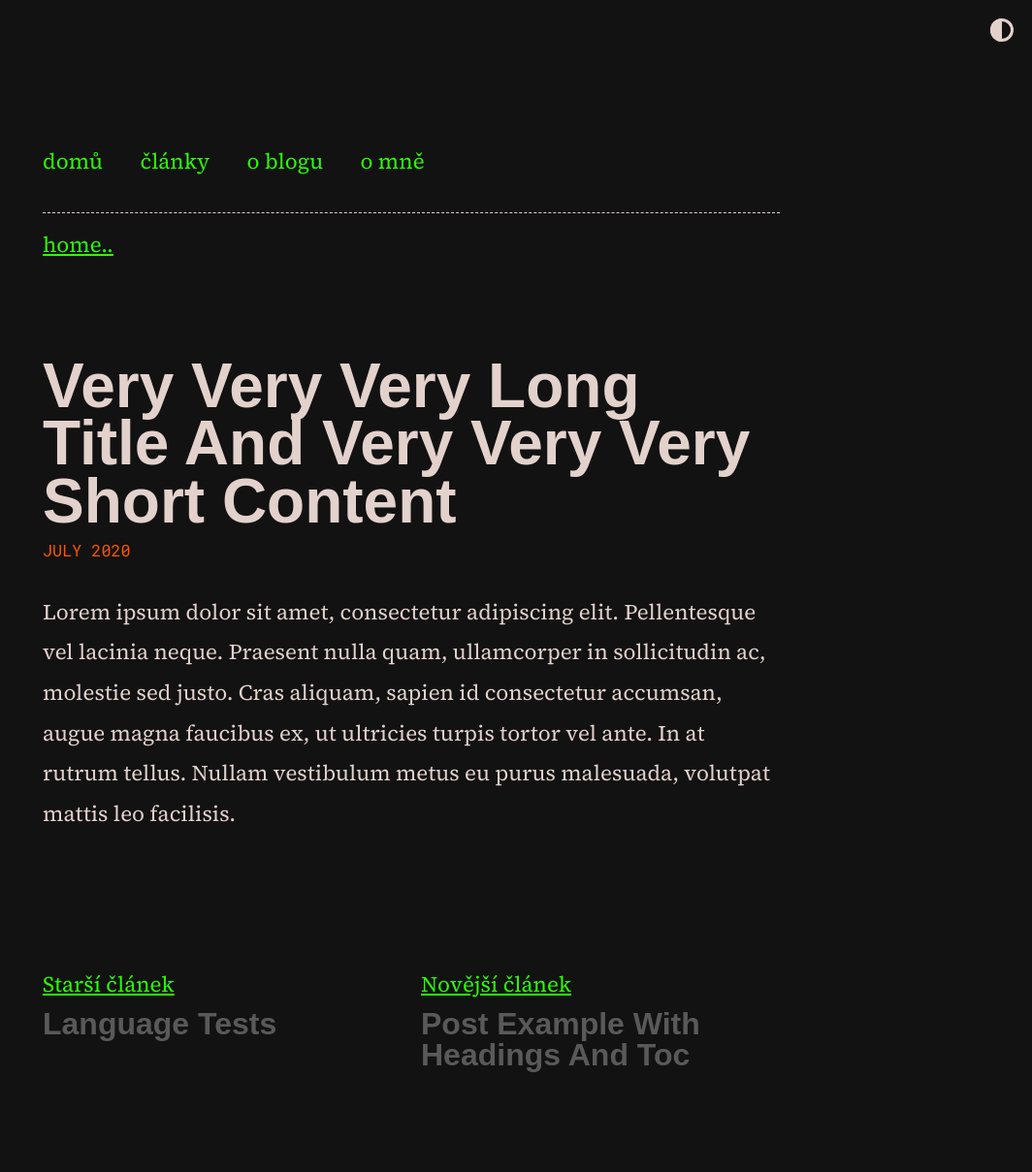
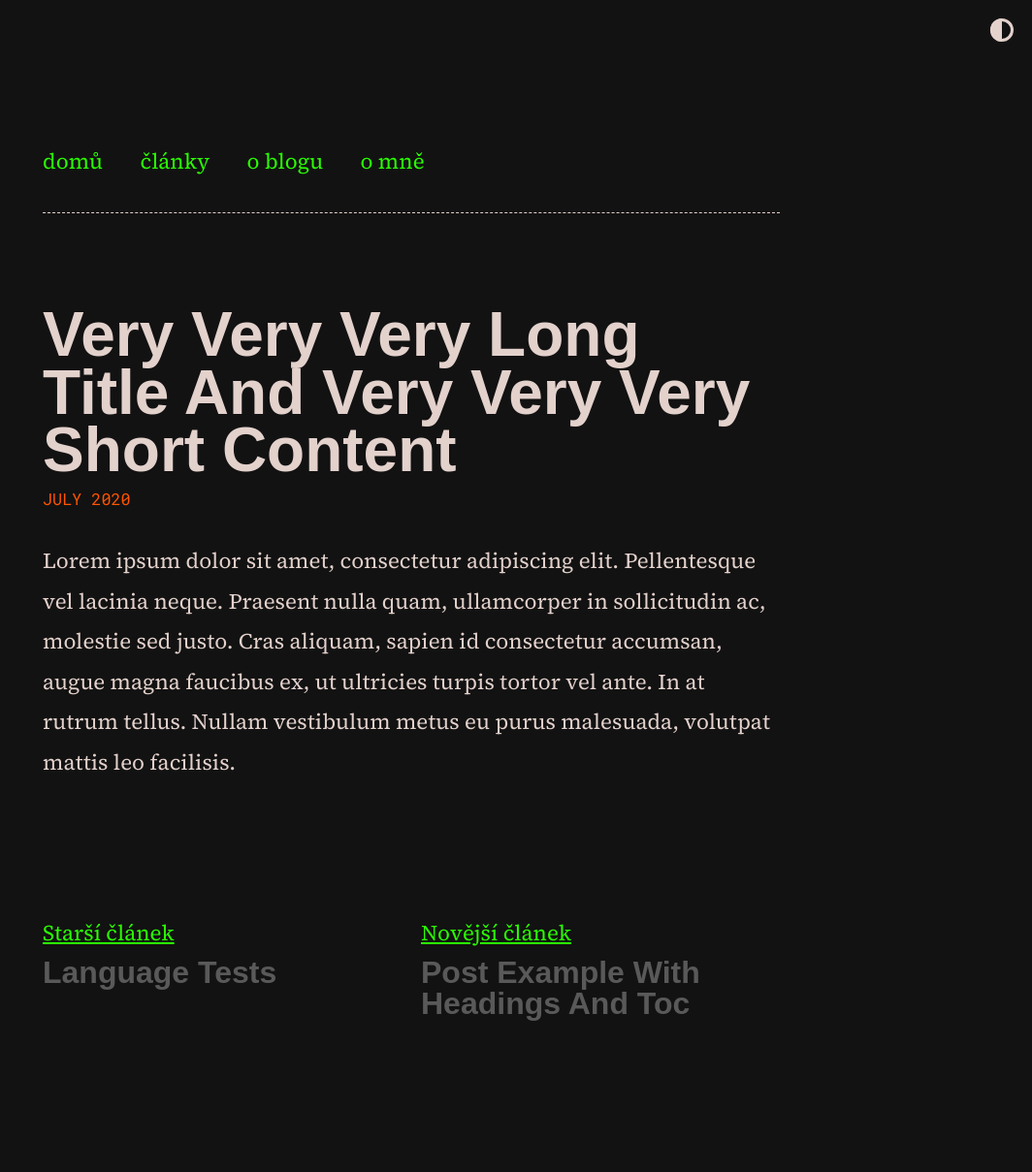
Before and after one commit to scherrer-txt/bts, a Jekyll site: the page built from _posts/2020-07-08-very-very-very-long-title-and-very-very-very-short-content.md, in a window 1280 px wide. Shown: the whole page at 97% size, without its empty margins (216-1280 px from the left). Built offline with Jekyll 4.4.1, drawn with Linux system fonts in a browser that asks for light colours; some web fonts are replaced; a script that is not in the unit is left out; after the commit the page ends 1156 px from its top, so only the background shows below that.

Commit message:
Update post.html

```diff
--- a/_layouts/post.html
+++ b/_layouts/post.html
@@ -12,10 +12,6 @@
   {% include horizontal_list.html collection=site.data.home.navbar_entries %}
   <div class="dashed"></div>
 {% endif %}
-
-<div class="home-link">
-  <a href="{{ "/" | relative_url }}">{{ site.theme_config.back_home_text }}</a>
-</div>
 
 <div class="thumbnail-container">
   {% if page.thumbnail %}
```
